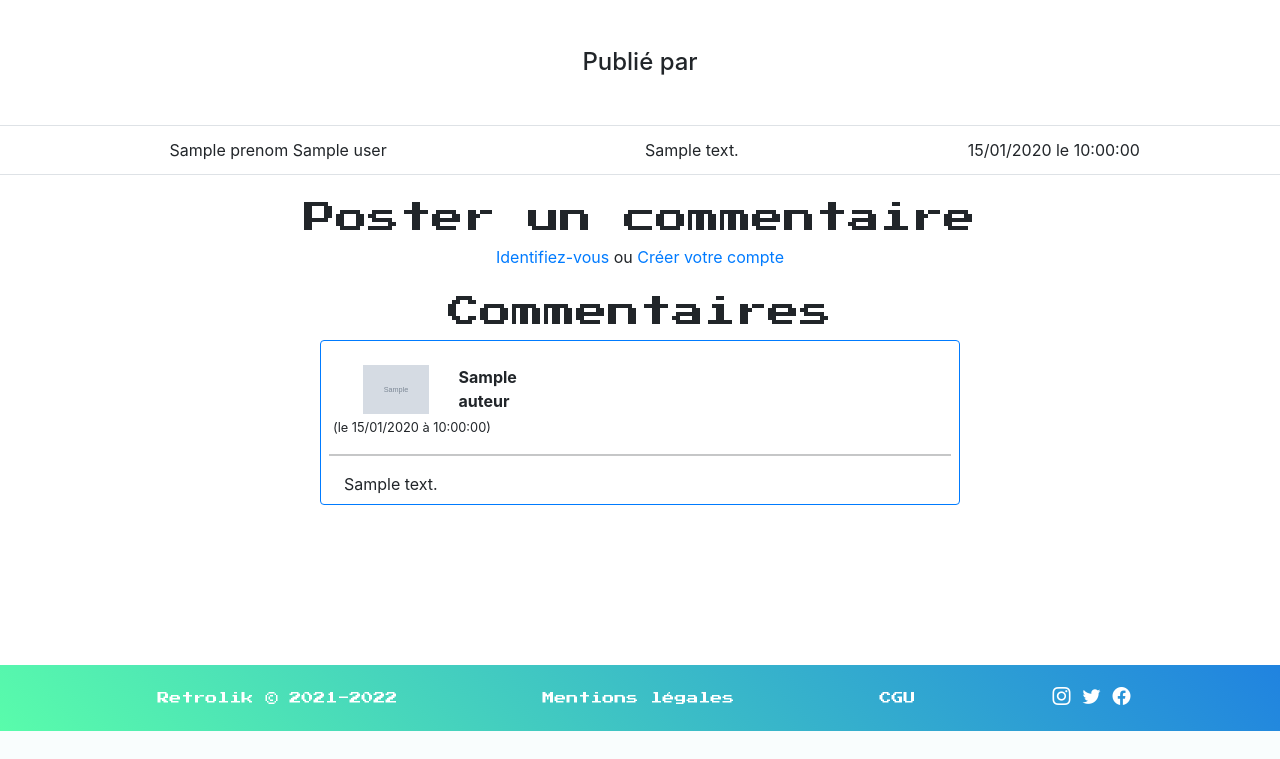
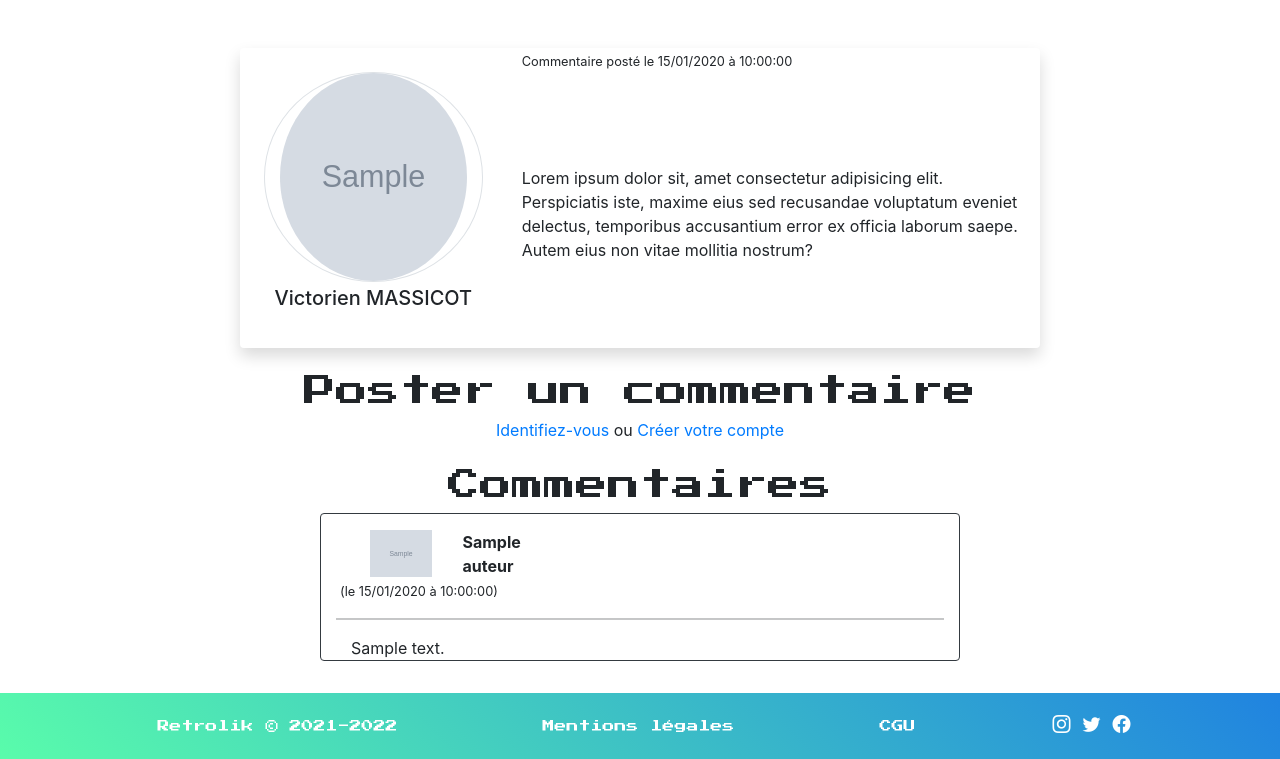
Before and after one commit to AntoVi/RetroLik, a Symfony app: template templates/forum/forum.show.html.twig in a window 1280 px wide. Shown: the part 69-828 px from the top of the page. Before the commit the page ends 800 px from the top, so only its background shows below. Run offline with Twig, Linux system fonts and the light colour scheme; the template is opened without the code that fills it: most values are stand-ins (such as "Sample title", 1, 10 or a date in 2020); grey boxes marked "Sample" are stand-in pictures; some libraries are stand-ins or nearby versions.

Commit message:
css et responsive + ajout template tri forum

```diff
--- a/templates/forum/forum.show.html.twig
+++ b/templates/forum/forum.show.html.twig
@@ -14,26 +14,28 @@
 
     {% endfor %}
 
-        <table class="table table-stripped text-center mt-5">
-            <tr class="align-middle">
+    {% for data in article.articles %}
 
-                <h4 class="my-5 text-center">Publié par</h4>
-                <td>
-                    {% if article.user is not empty %}
-                            {{ article.user.prenom }} {{ article.user.nom }}
+    <div id="base_forumshow" class="shadow rounded mx-auto d-flex mt-5">
+      <div class="col-4 h-100 d-flex flex-column justify-content-column align-items-center p-4">
+        {% if data.avatar != null %}
+            <img src="{{ asset('uploads/photos/' ~ data.avatar) }}"
+            alt="Avatar" class="col-10 border rounded-circle">
+        {% else %}
+            <p>Pas d'image</p>
         {% endif %}
-                </td>
+        <h5 class="text-center my-1">Victorien MASSICOT</h5>
+      </div>
+      <div class="col-8">
+        <small>Commentaire posté le {{ article.date|date('d/m/Y') }} à {{ article.date|date('H:i:s') }}</small>
+        <div class="d-flex flex-column justify-content-center align-items-center h-100">
+          <p>Lorem ipsum dolor sit, amet consectetur adipisicing elit. Perspiciatis iste, maxime eius sed recusandae voluptatum eveniet delectus, temporibus accusantium error ex officia laborum saepe. Autem eius non vitae mollitia nostrum?</p>
+        </div>
+      </div>
+    </div>
 
-                <td>
-                {{article.contenu|raw }}
-                </td>
+    {% endfor %}
 
-                <td> {{ article.date|date('d/m/Y') }} le {{ article.date|date('H:i:s') }} </td>
-
-
-            </tr>
-
-        </table>
     <h2 class="text-center mt-4">Poster un commentaire</h2>
 
     {% if app.user %}
@@ -60,9 +62,7 @@
     <div class="mb-5">
         {% for data in article.articles %}
 
-
-
-                <div class="col-md-6 mx-auto my-2 d-flex flex-column rounded border border-primary ml-2 p-2">
+            <div class="col-md-6 mx-auto my-2 d-flex flex-column rounded border border-dark">
 
                 <div class="col-4 pl-1 pt-2 mt-2">
 
@@ -86,9 +86,7 @@
                 <div class="col-6">
                     {{ data.commentaire|striptags }}
                 </div>
-
             </div>
         {% endfor %}
     </div>
-
 {% endblock %}
```
Also changed, not shown: templates/forum/forum.html.twig (+19 -15 lines), templates/forum/forum.tri.html.twig (added, +15 -0 lines), templates/forum/jeux1.html.twig (deleted, +0 -12 lines), templates/forum/jeux2.html.twig (deleted, +0 -12 lines), templates/forum/jeux3.html.twig (deleted, +0 -12 lines). Lines whose indentation alone changed are shown as unchanged.
